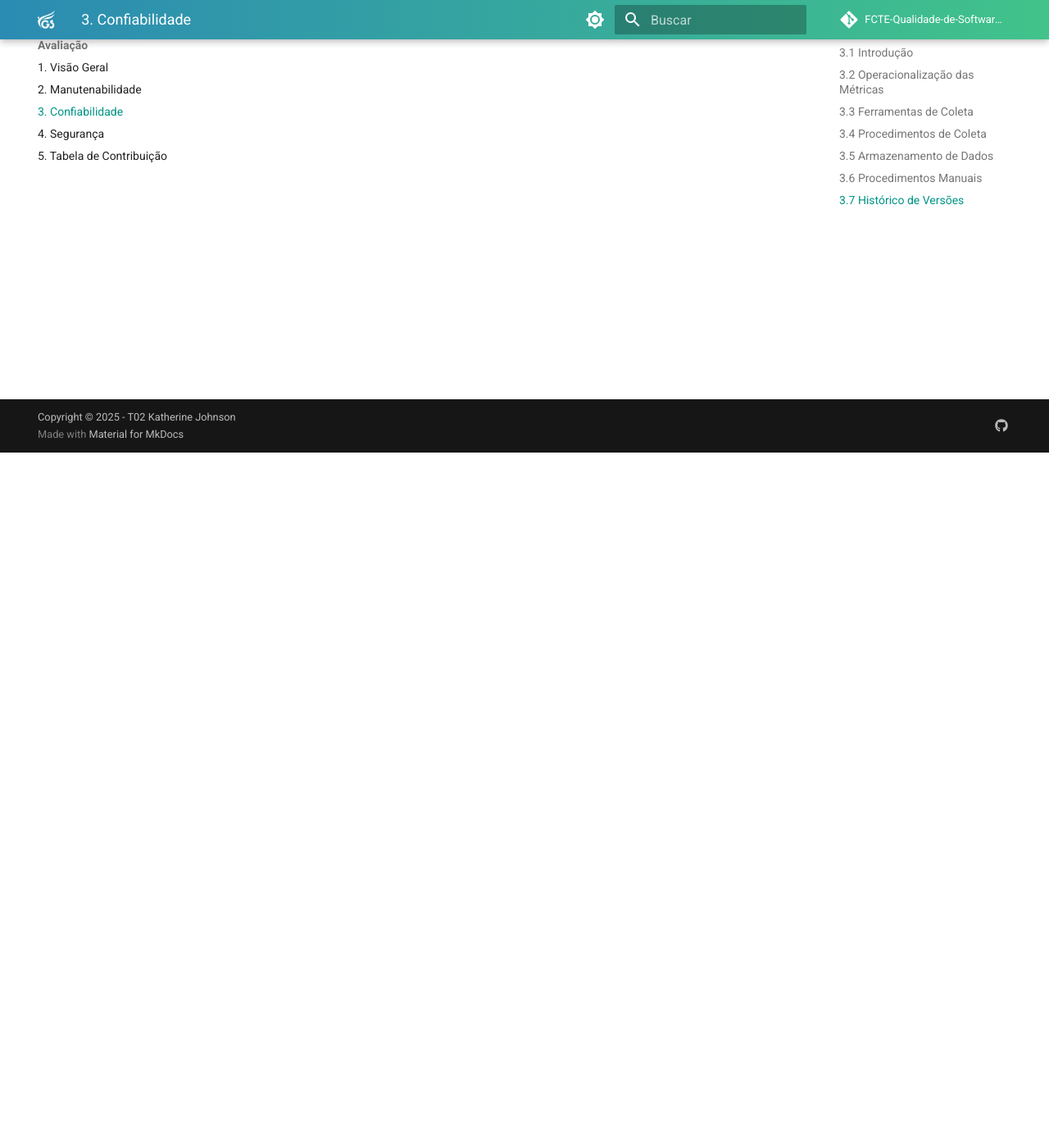
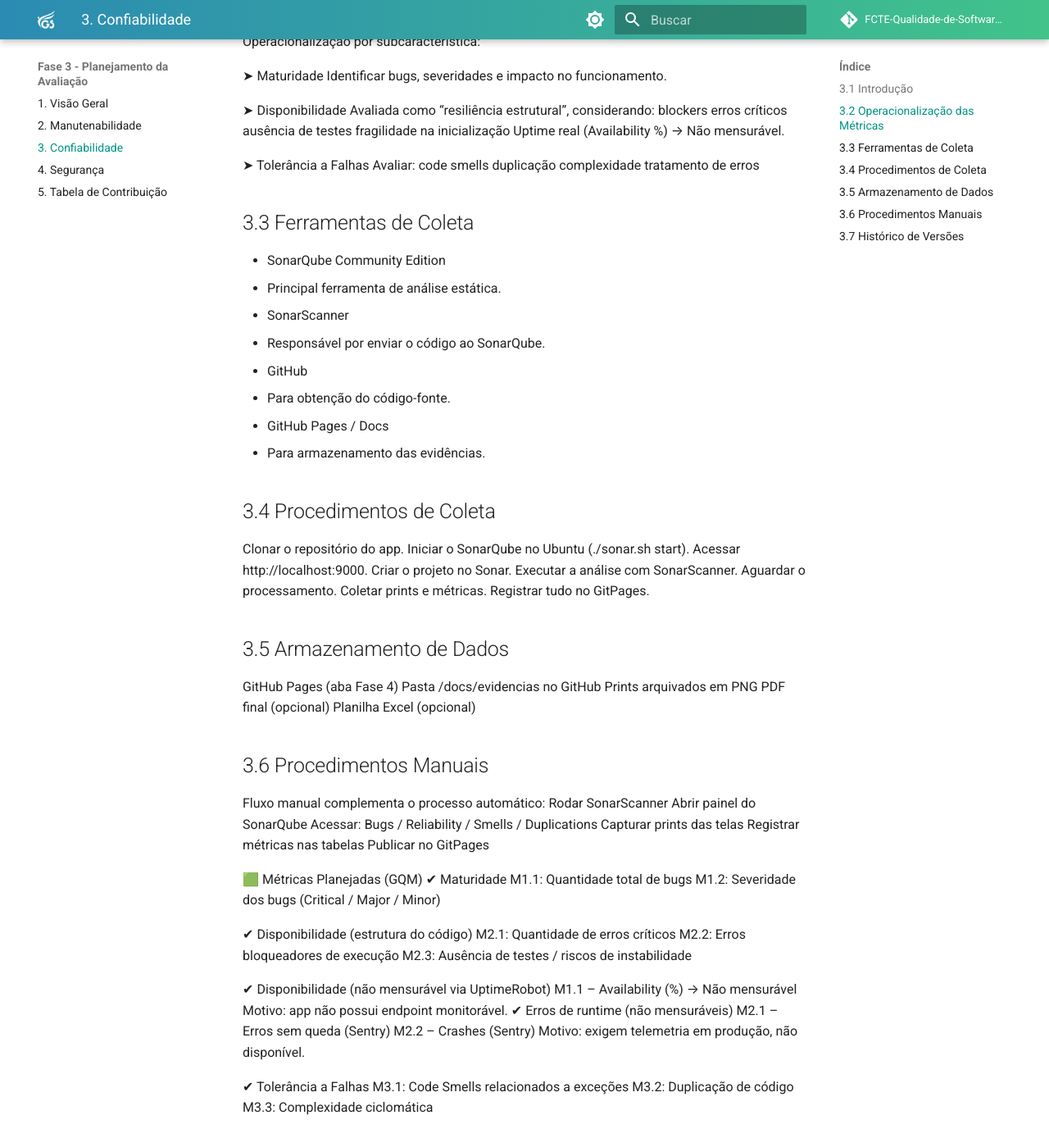
Before and after one commit to FCTE-Qualidade-de-Software-1/2025-2_T02_Katherine_Johnson, an MkDocs documentation site: the page built from docs/entregas/fase-3/confiabilidade.md, in a window 1280 px wide and 1400 px high, scrolled down 848 px. Shown: the whole window at 82% size. Built offline with MkDocs 1.6.1 and Material for MkDocs 9.7.7, drawn with Linux system fonts in a browser that asks for light colours; comment, search, counter and statistics services are not loaded; some of the changed text lies outside the part shown.

Commit message:
confiabili

```diff
--- a/docs/entregas/fase-3/confiabilidade.md
+++ b/docs/entregas/fase-3/confiabilidade.md
@@ -2,15 +2,116 @@
 
 ## 3.1 Introdução
 
+A Fase 3 define como serão coletados, organizados e registrados os dados referentes à característica Confiabilidade, aplicada ao projeto Guardiões da Saúde – App.
+As subcaracterísticas avaliadas são:
+
+Maturidade
+Disponibilidade
+Tolerância a Falhas
+
 ## 3.2 Operacionalização das Métricas
+
+A coleta será realizada através de análise estática do código, utilizando o SonarQube para medir:
+
+quantidade e severidade de bugs
+
+duplicação de código
+
+code smells
+
+complexidade
+
+riscos de falha
+
+confiabilidade estrutural do sistema
+
+Como não há ambiente de produção, algumas métricas de runtime (ex.: uptime e erros Sentry) serão classificadas como não mensuráveis no contexto da análise estática.
+
+Operacionalização por subcaracterística:
+
+➤ Maturidade
+Identificar bugs, severidades e impacto no funcionamento.
+
+➤ Disponibilidade
+Avaliada como “resiliência estrutural”, considerando:
+blockers
+erros críticos
+ausência de testes
+fragilidade na inicialização
+Uptime real (Availability %) → Não mensurável.
+
+➤ Tolerância a Falhas
+Avaliar:
+code smells
+duplicação
+complexidade
+tratamento de erros
 
 ## 3.3 Ferramentas de Coleta
 
+- SonarQube Community Edition
+- Principal ferramenta de análise estática.
+
+- SonarScanner
+- Responsável por enviar o código ao SonarQube.
+
+- GitHub
+- Para obtenção do código-fonte.
+
+- GitHub Pages / Docs
+- Para armazenamento das evidências.
+
 ## 3.4 Procedimentos de Coleta
+
+Clonar o repositório do app.
+Iniciar o SonarQube no Ubuntu (./sonar.sh start).
+Acessar http://localhost:9000.
+Criar o projeto no Sonar.
+Executar a análise com SonarScanner.
+Aguardar o processamento.
+Coletar prints e métricas.
+Registrar tudo no GitPages.
 
 ## 3.5 Armazenamento de Dados
 
+GitHub Pages (aba Fase 4)
+Pasta /docs/evidencias no GitHub
+Prints arquivados em PNG
+PDF final (opcional)
+Planilha Excel (opcional)
+
 ## 3.6 Procedimentos Manuais
+Fluxo manual complementa o processo automático:
+Rodar SonarScanner
+Abrir painel do SonarQube
+Acessar: Bugs / Reliability / Smells / Duplications
+Capturar prints das telas
+Registrar métricas nas tabelas
+Publicar no GitPages
+
+🟩 Métricas Planejadas (GQM)
+✔ Maturidade
+M1.1: Quantidade total de bugs
+M1.2: Severidade dos bugs (Critical / Major / Minor)
+
+✔ Disponibilidade (estrutura do código)
+M2.1: Quantidade de erros críticos
+M2.2: Erros bloqueadores de execução
+M2.3: Ausência de testes / riscos de instabilidade
+
+✔ Disponibilidade (não mensurável via UptimeRobot)
+M1.1 – Availability (%) → Não mensurável
+Motivo: app não possui endpoint monitorável.
+✔ Erros de runtime (não mensuráveis)
+M2.1 – Erros sem queda (Sentry)
+M2.2 – Crashes (Sentry)
+Motivo: exigem telemetria em produção, não disponível.
+
+✔ Tolerância a Falhas
+M3.1: Code Smells relacionados a exceções
+M3.2: Duplicação de código
+M3.3: Complexidade ciclomática
+
 
 ## 3.7 Histórico de Versões
 
```
